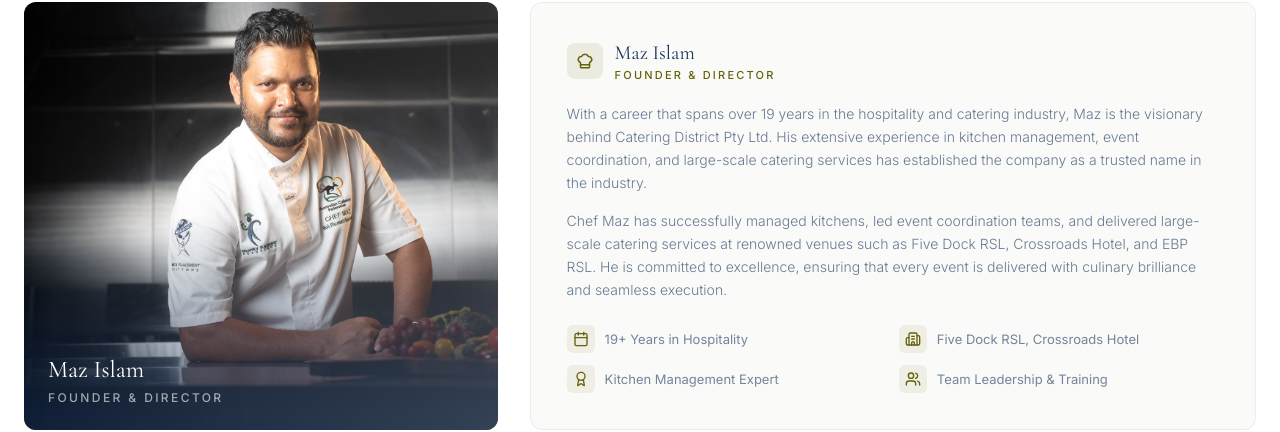
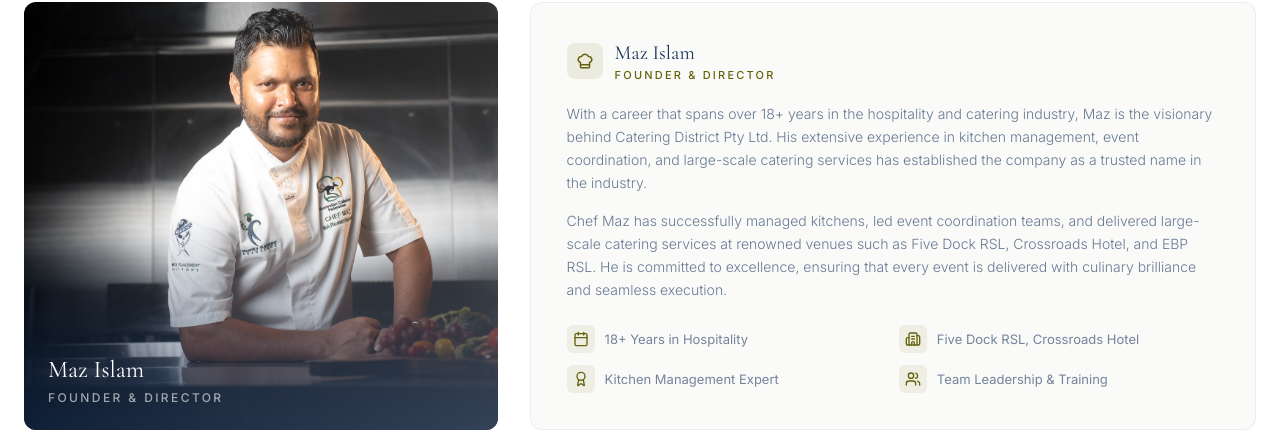
Before and after one commit to sredowan/catering-district, a React (Vite) app: page /team in a window 1280 px wide. Shown: the part 364-796 px from the top of the page. Built offline with nearby package versions, Linux system fonts and the light colour scheme.

Commit message:
fix: update Maz experience to 18+ years and rebuild for production

```diff
--- a/src/pages/Team.tsx
+++ b/src/pages/Team.tsx
@@ -73,7 +73,7 @@ export default function Team() {
                                 </div>
 
                                 <p className="text-[14px] text-[#19355e]/65 font-light leading-relaxed mb-4">
-                                    With a career that spans over 19 years in the hospitality and catering
+                                    With a career that spans over 18+ years in the hospitality and catering
                                     industry, Maz is the visionary behind Catering District Pty Ltd. His
                                     extensive experience in kitchen management, event coordination, and
                                     large-scale catering services has established the company as a trusted
@@ -89,7 +89,7 @@ export default function Team() {
                                 {/* Key highlights */}
                                 <div className="grid grid-cols-1 sm:grid-cols-2 gap-3">
                                     {[
-                                        { icon: <Calendar className="w-4 h-4" />, text: '19+ Years in Hospitality' },
+                                        { icon: <Calendar className="w-4 h-4" />, text: '18+ Years in Hospitality' },
                                         { icon: <Building2 className="w-4 h-4" />, text: 'Five Dock RSL, Crossroads Hotel' },
                                         { icon: <Award className="w-4 h-4" />, text: 'Kitchen Management Expert' },
                                         { icon: <Users className="w-4 h-4" />, text: 'Team Leadership & Training' },
```
Also changed, not shown: 4 other files (tests, documents, lock files or other folders).
